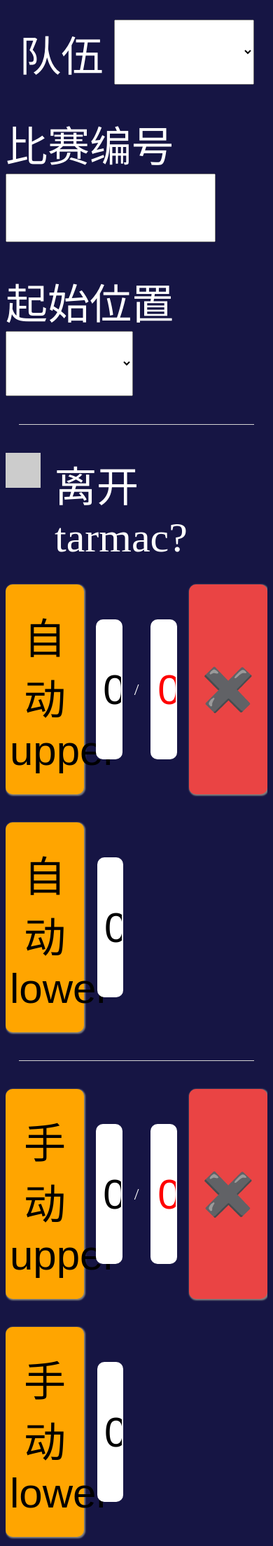
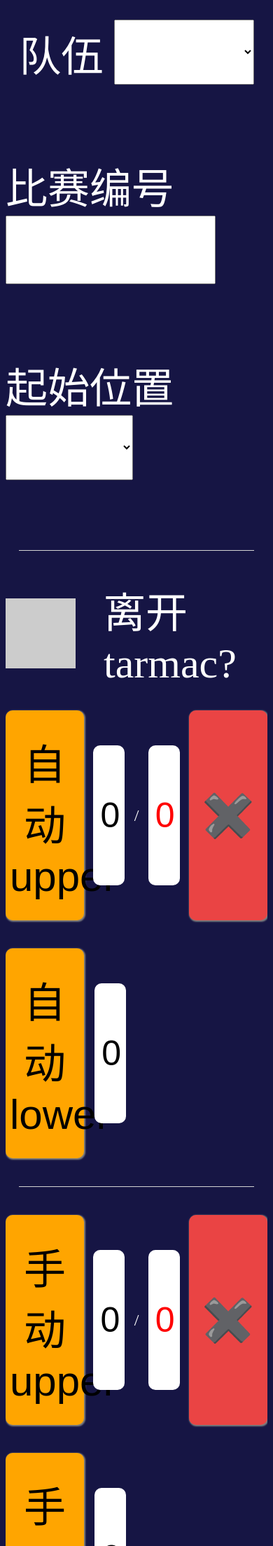
Before and after one commit to MITO-6394/Minoculars, a Flask app: page / in a window 390 px wide. Shown: the top 2209 px of the page at 70% size. Run offline with Flask 3, Linux system fonts and the light colour scheme.

Commit message:
Improved styling on mobile view

```diff
--- a/static/css/style.css
+++ b/static/css/style.css
@@ -22,7 +22,7 @@ form {
 
 form label {
     margin-top: 20px;
-    margin-bottom: 20px;
+    margin-bottom: 80px;
     font-size: 60px;
 }
 
@@ -83,8 +83,8 @@ button:active {
     -webkit-user-select: none;
     user-select: none;
     height: 200px;
-    width: 10%;
-    font-size: 60px;
+    width: 12%;
+    font-size: 50px;
     border-radius: 10px;
     /*box-shadow: inset 0 0 2px 1px gray;*/
     border-style: none;
@@ -110,13 +110,13 @@ button:active {
 }
 
 #climb-wrapper label {
-    margin-bottom: 20px;
+    margin-bottom: 80px;
 }
 
 .checkbox-container {
     display: block;
     position: relative;
-    padding-left: 70px;
+    padding-left: 140px;
     margin-bottom: 12px;
     cursor: pointer;
     -webkit-user-select: none;
@@ -138,9 +138,11 @@ button:active {
 .checkmark {
     position: absolute;
     top: 0;
+    bottom: 0;
+    margin: auto;
     left: 0;
-    height: 50px;
-    width: 50px;
+    height: 100px;
+    width: 100px;
     background-color: #ccc;
 }
 
@@ -168,10 +170,10 @@ button:active {
 
 /* Style the checkmark/indicator */
 .checkbox-container .checkmark:after {
-    left: 18px;
-    top: 10px;
-    width: 10px;
-    height: 20px;
+    left: 36px;
+    top: 20px;
+    width: 20px;
+    height: 40px;
     border: solid white;
     border-width: 0 3px 3px 0;
     -webkit-transform: rotate(45deg);
```
